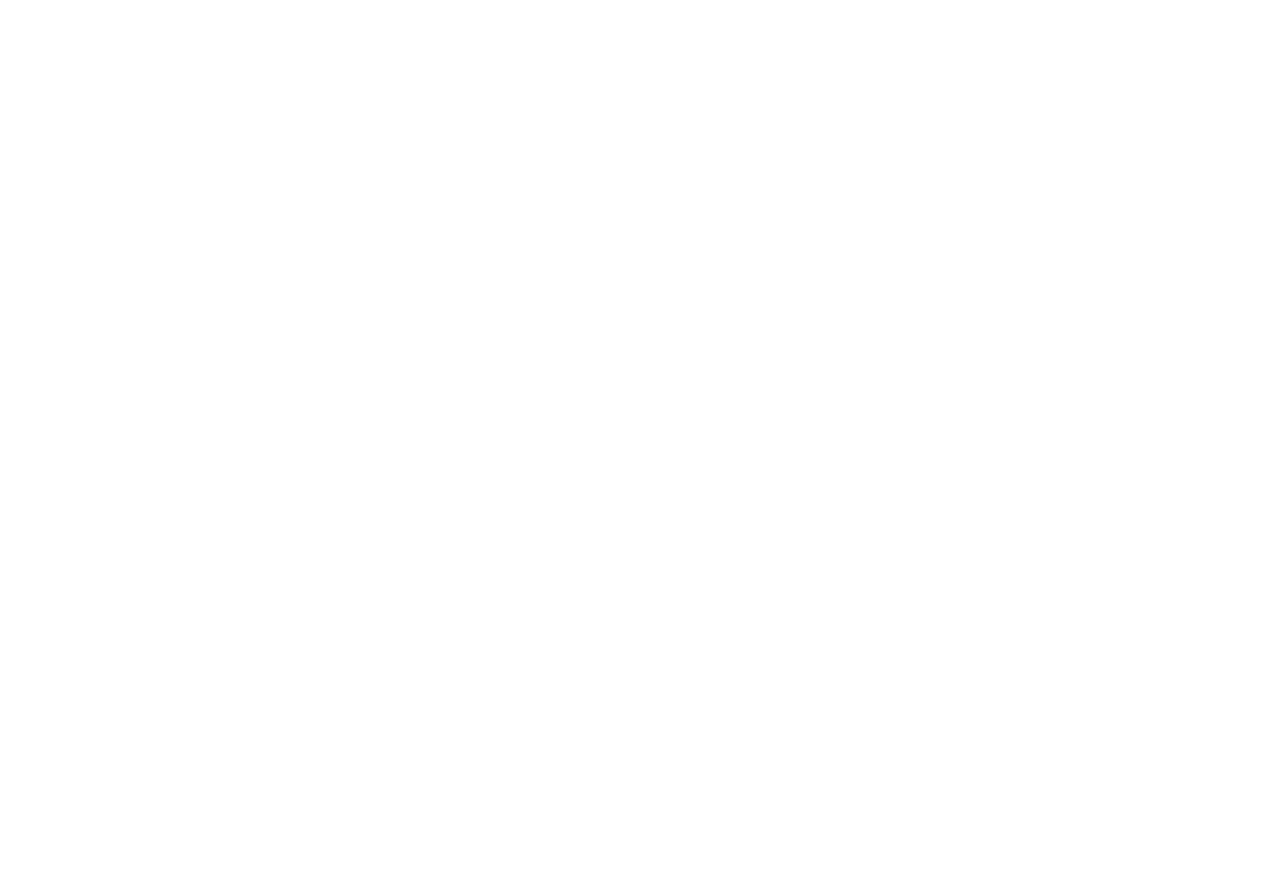
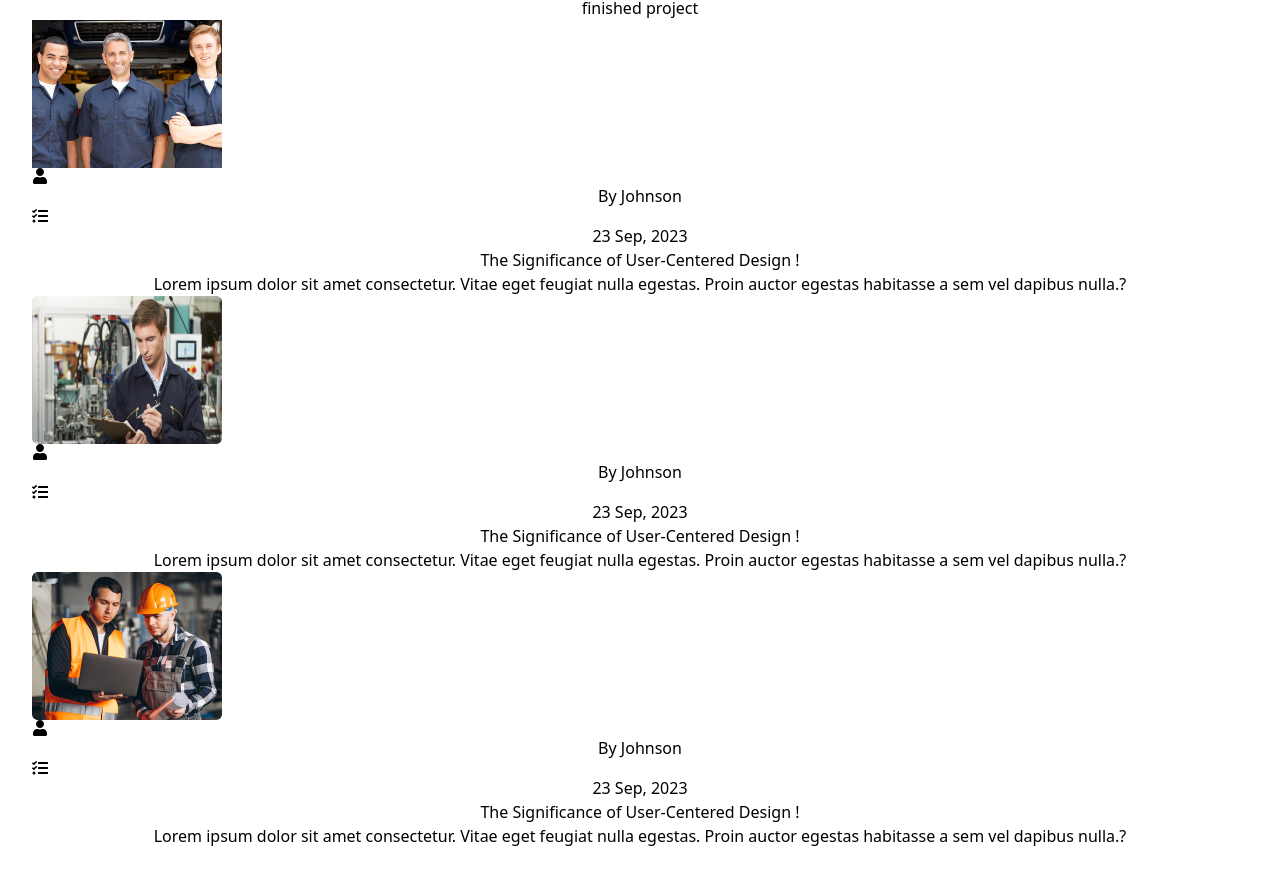
Before and after one commit to ImranRH321/TechPro, a React (Vite) app: page /blogs in a window 1280 px wide. Shown: the part 2944-3824 px from the top of the page. Before the commit the page ends 2852 px from the top, so only its background shows below. Built offline with nearby package versions, Linux system fonts and the light colour scheme.

Commit message:
blog-details-design

```diff
--- /dev/null
+++ b/src/page/Blogs/BlogDetails.jsx
@@ -0,0 +1,56 @@
+import React from 'react';
+import blogBg from '../../assets/blogs/bgb.png'
+import { FaTasks, FaUser } from 'react-icons/fa';
+
+const BlogDetails = () => {
+    return (
+        <div>
+            <div>
+                <h1 className='md:text-3xl font-extrabold font-serif my-4 py-3'>The shocking revelation  <br />
+                    of our insurance.</h1>
+
+                <div>
+                    <img src={blogBg} className='w-full h-[400px] rounded' alt="" />
+                </div>
+                {/* icon here */}
+               <div className="totalContent  mx-[70px] px-2 text-left">
+                 <div className='flex justify-between my-8'>
+                    <p className="flex items-center  gap-2">
+                        <span className='text-orange-400'><FaUser></FaUser></span> <span> By Johnson</span>
+                    </p>
+                    <p className="flex  items-center gap-2">
+                        <span className='text-orange-400'><FaTasks></FaTasks></span> <span>   23 Sep, 2023</span>
+                    </p>
+                </div>
+                <h2 className="text-2xl font-extrabold">Comprehensive Technical Support</h2>
+                <p className="my-3">
+                    By Johnson
+                    23 Sep, 2024
+                    In a world brimming with possibilities, individuals have the innate ability to shape their destinies. This is where the concept of agency comes into play. Agency refers to an individual's capacity to make intentional choices, take proactive steps, and influence their own lives. <br /> <br />
+                    In a world brimming with possibilities, individuals have the innate ability to shape their destinies. This is where the concept of agency comes into play. Agency refers to an individual's capacity to make intentional choices, take proactive steps, and influence their own lives. It is a force that propels us.
+                </p>
+                <h2 className='text-2xl font-extrabold py-2'>Empowerment through TechPro</h2>
+                <p className='my-3'>When individuals embrace agency, they tap into a wellspring of empowerment. They develop a growth mindset, acknowledging that setbacks are learning opportunities and failure is not definitive. Agency allows us to set goals aligned with our values and design meaningful paths to achieve them. It encourages us to seek out resources, knowledge, and support systems that foster our personal development. <br /> <br /> Cultivating agency requires a blend of self-reflection, self-awareness, and self-directed action. It starts with identifying our passions, strengths, and values, as these serve.</p>
+
+                <p className={` border-l-4 text border-orange-500 px-4 my-3`}>“Developing effective goal-setting skills enables us to create actionable plans, breaking down larger objectives into smaller, manageable steps. Building resilience and adaptability helps us navigate obstacles and setbacks with determination and flexibility.”</p>
+                <h1 className='text-2xl font-extrabold py-2'>The impact of TechPro on society</h1>
+                <p className='my-3'>When individuals embrace agency, they tap into a wellspring of empowerment. They develop a growth mindset, acknowledging that setbacks are learning opportunities and failure is not definitive. Agency allows us to set goals aligned with our values and design meaningful paths to achieve them. It encourages us to seek out resources, knowledge, and support systems that foster our personal development.</p>
+                <p className="my-2">
+                    Cultivating agency requires a blend of self-reflection, self-awareness, and self-directed action. It starts with identifying our passions, strengths, and values, as these serve.
+                </p>
+                <h2 className='font-extrabold text-2xl mb-3 mt-5'>Unleashing power within for societal transformation </h2>
+                Agency is a formidable force that resides within each of us, waiting to be unleashed. Discover the profound impact of agency on our lives and society as a whole. This blog highlights the significance of embracing agency, empowering individuals to take control of their destinies, achieve personal fulfillment, and contribute to positive societal transformation. <br />
+                <p className='mt-2'>
+                    <li>The Key to Personal Empowerment</li>
+                    <li>Embracing Autonomy and Self-Efficacy</li>
+                    <li>Overcoming Obstacles and Failure</li>
+                    <li>Designing Pathways to Success</li>
+                    <li>The Ripple Effect of Empowered Individuals</li>
+                </p>
+               </div>
+            </div>
+        </div>
+    );
+};
+
+export default BlogDetails;
--- a/src/page/Blogs/Blogs.jsx
+++ b/src/page/Blogs/Blogs.jsx
@@ -4,6 +4,7 @@
 import b1 from '../../assets/blogs/b1.png';
 import b2 from '../../assets/blogs/b2.png';
 import b3 from '../../assets/blogs/b3.png';
+import CommonSectionTitle from '../share/CommonSectionTitle/CommonSectionTitle';
 
 const Blogs = () => {
     return (
@@ -60,7 +61,66 @@
 
                 </div>
            </section>
-        </div>
+          {/* section 2  */}
+          <section className=''>
+              <div className='flex flex-col items-center my-16'>
+              <CommonSectionTitle sectionTitle={"Latest Blogs"}></CommonSectionTitle>
+              <h2 className='text-2xl font-extrabold'>Lets discover our latest <br /> finished project</h2>
+              </div>
+              {/* danson  */}
+              <div className="Booom grid md:grid-cols-2 lg:grid-cols-3 gap-4">
+            <div className="CallME  bg-base-100 shadow-xl">
+                    <figure><img className="w-[300px] h-[200px]  rounded" src={b3} alt="Shoes" /></figure>
+                    <div className="card-body">
+                        <div className='flex  border'>
+                            <p className="flex items-center gap-2">
+                                <FaUser></FaUser><span> By Johnson</span>
+                            </p>
+                            <p className="flex  items-center gap-2">
+                                <FaTasks></FaTasks><span>   23 Sep, 2023</span>
+                            </p>
+                        </div>
+                        <h2 className="card-title">The Significance of User-Centered Design !</h2>
+                        <p>Lorem ipsum dolor sit amet consectetur. Vitae eget feugiat nulla egestas. Proin auctor egestas habitasse a sem vel dapibus nulla.?</p>
+
+                    </div>
+                </div>
+            <div className="CallME  bg-base-100 shadow-xl">
+                    <figure><img className="w-[300px] h-[200px] rounded" src={b1} alt="Shoes" /></figure>
+                    <div className="card-body">
+                        <div className='flex  border'>
+                            <p className="flex items-center gap-2">
+                                <FaUser></FaUser><span> By Johnson</span>
+                            </p>
+                            <p className="flex  items-center gap-2">
+                                <FaTasks></FaTasks><span>   23 Sep, 2023</span>
+                            </p>
+                        </div>
+                        <h2 className="card-title">The Significance of User-Centered Design !</h2>
+                        <p>Lorem ipsum dolor sit amet consectetur. Vitae eget feugiat nulla egestas. Proin auctor egestas habitasse a sem vel dapibus nulla.?</p>
+
+                    </div>
+                </div>
+            <div className="CallME  bg-base-100 shadow-xl">
+                    <figure><img className="w-[300px] h-[200px]  rounded" src={b2} alt="Shoes" /></figure>
+                    <div className="card-body">
+                        <div className='flex  border'>
+                            <p className="flex items-center gap-2">
+                                <FaUser></FaUser><span> By Johnson</span>
+                            </p>
+                            <p className="flex  items-center gap-2">
+                                <FaTasks></FaTasks><span>   23 Sep, 2023</span>
+                            </p>
+                        </div>
+                        <h2 className="card-title">The Significance of User-Centered Design !</h2>
+                        <p>Lorem ipsum dolor sit amet consectetur. Vitae eget feugiat nulla egestas. Proin auctor egestas habitasse a sem vel dapibus nulla.?</p>
+
+                    </div>
+                </div>
+            </div>
+            {/* danso end */}
+          </section>
+         </div>
     );
 };
 
--- a/src/page/share/Header/Header.jsx
+++ b/src/page/share/Header/Header.jsx
@@ -9,6 +9,7 @@
         <li><Link to='/services'>Services</Link></li>
         <li><Link to='/servicesDetails'>Service || Details</Link></li>
         <li><Link to='/blogs'>blog</Link></li>
+        <li><Link to='/blogDetail'>blogDetails</Link></li>
     </>
     return (
         <div>
--- a/src/routes/Router.jsx
+++ b/src/routes/Router.jsx
@@ -12,6 +12,7 @@
 import ServiceDetails from "../page/ServiceDetails/ServiceDetails";
 import ConactUs from "../page/ConactUs/ConactUs";
 import Blogs from "../page/Blogs/Blogs";
+import BlogDetails from "../page/Blogs/BlogDetails";
 
 
 
@@ -25,6 +26,7 @@
       { path: '/services', element: <Services></Services> },
       { path: '/servicesDetails', element: <ServiceDetails></ServiceDetails> },
       { path: '/blogs', element: <Blogs></Blogs> },
+      { path: '/blogDetail', element: <BlogDetails></BlogDetails> },
       { path: '/contact', element: <ConactUs></ConactUs> },
     ]
   },
```
